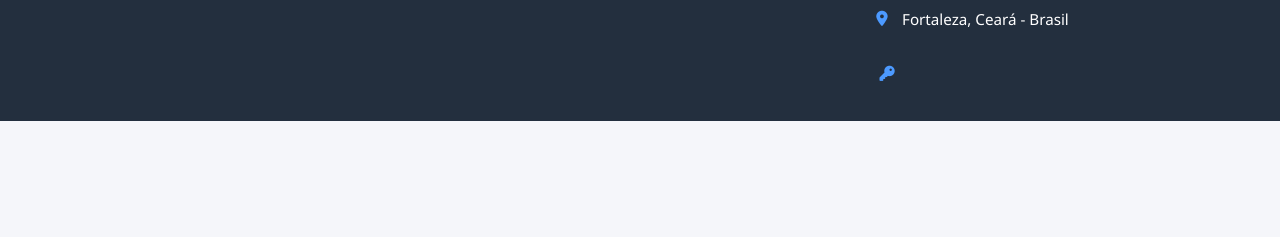
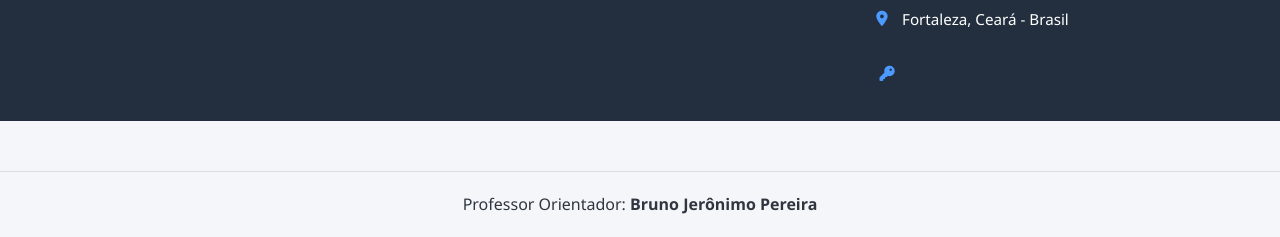
Before and after one commit to ScriptDev/Inclus-o-Digital-X, a plain HTML site: page index.html in a window 1280 px wide. Shown: the part 1870-2107 px from the top of the page. Before the commit the page ends 1991 px from the top, so only its background shows below. Drawn offline with Linux system fonts and the light colour scheme.

Commit message:
Update index.html

```diff
--- a/index.html
+++ b/index.html
@@ -2080,6 +2080,10 @@ if (numero % 2 === 0) {
         });
     });
     </script>
+    <footer style="text-align: center; padding: 20px; background-color: #f5f6fa; color: #2f3640; font-size: 1rem; border-top: 1px solid #dcdde1;">
+    Professor Orientador: <strong>Bruno Jerônimo Pereira</strong>
+</footer>
+
 </body>
 
 </html>
```
